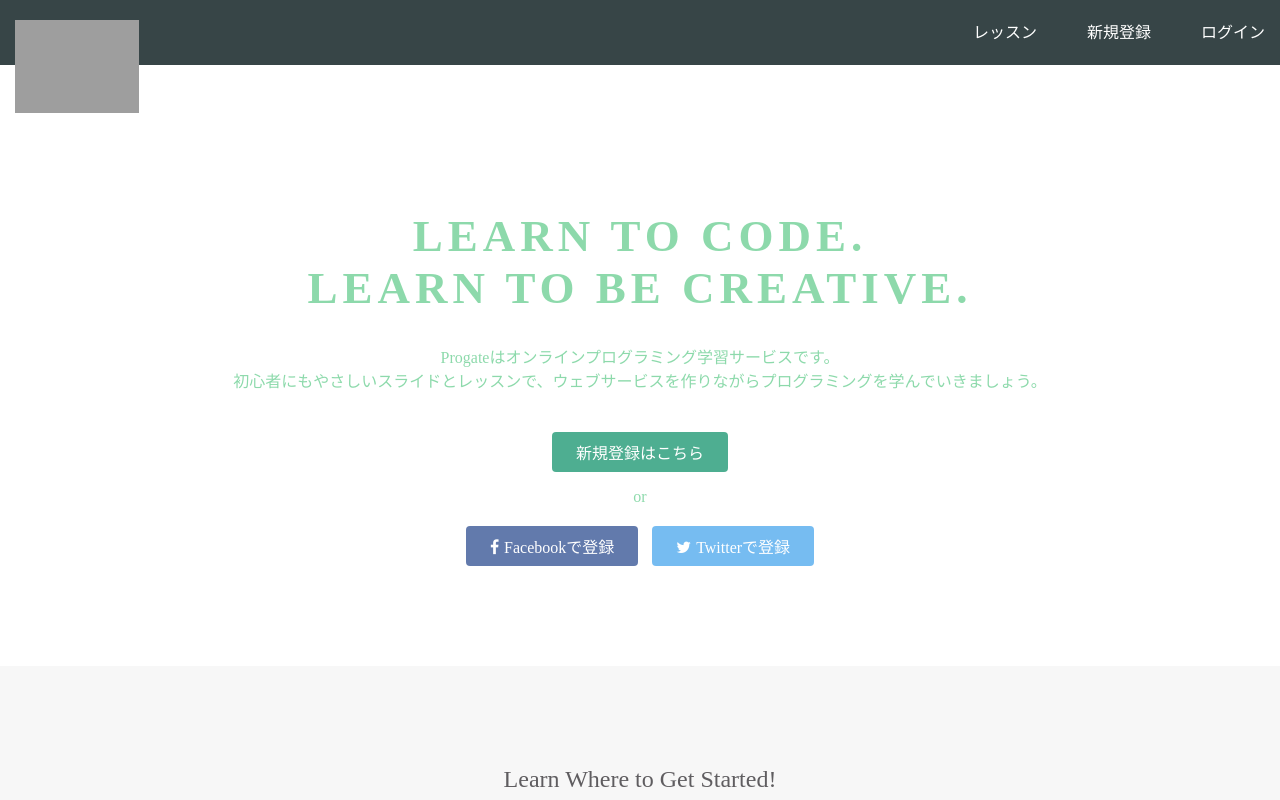
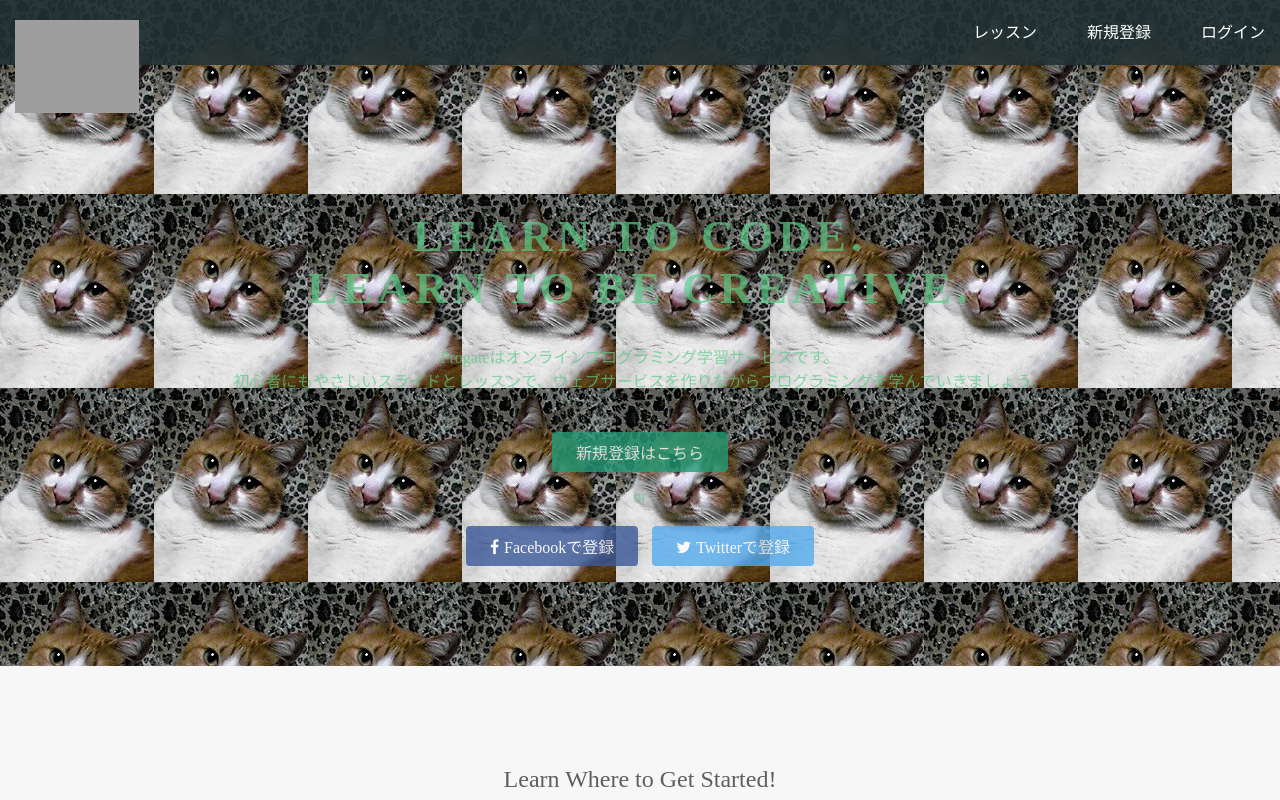
Before and after one commit to bluetortoise/bluetortoise, a plain HTML site: page index.html in a window 1280 px wide. Shown: the top 800 px of the page. Drawn offline with Linux system fonts and the light colour scheme; grey boxes are pictures that could not be loaded.

Commit message:
Update stylesheet.css

```diff
--- a/stylesheet.css
+++ b/stylesheet.css
@@ -19,7 +19,7 @@ a {
 
 .top-wrapper {
   padding: 180px 0 100px 0;
-  /*background-image: url(IMG_0008.JPG);*/
+  background-image: url(IMG_0008.JPG);
   /*background-size: cover;*/
   /*color: white;*/
   color: #5dca88;
```
